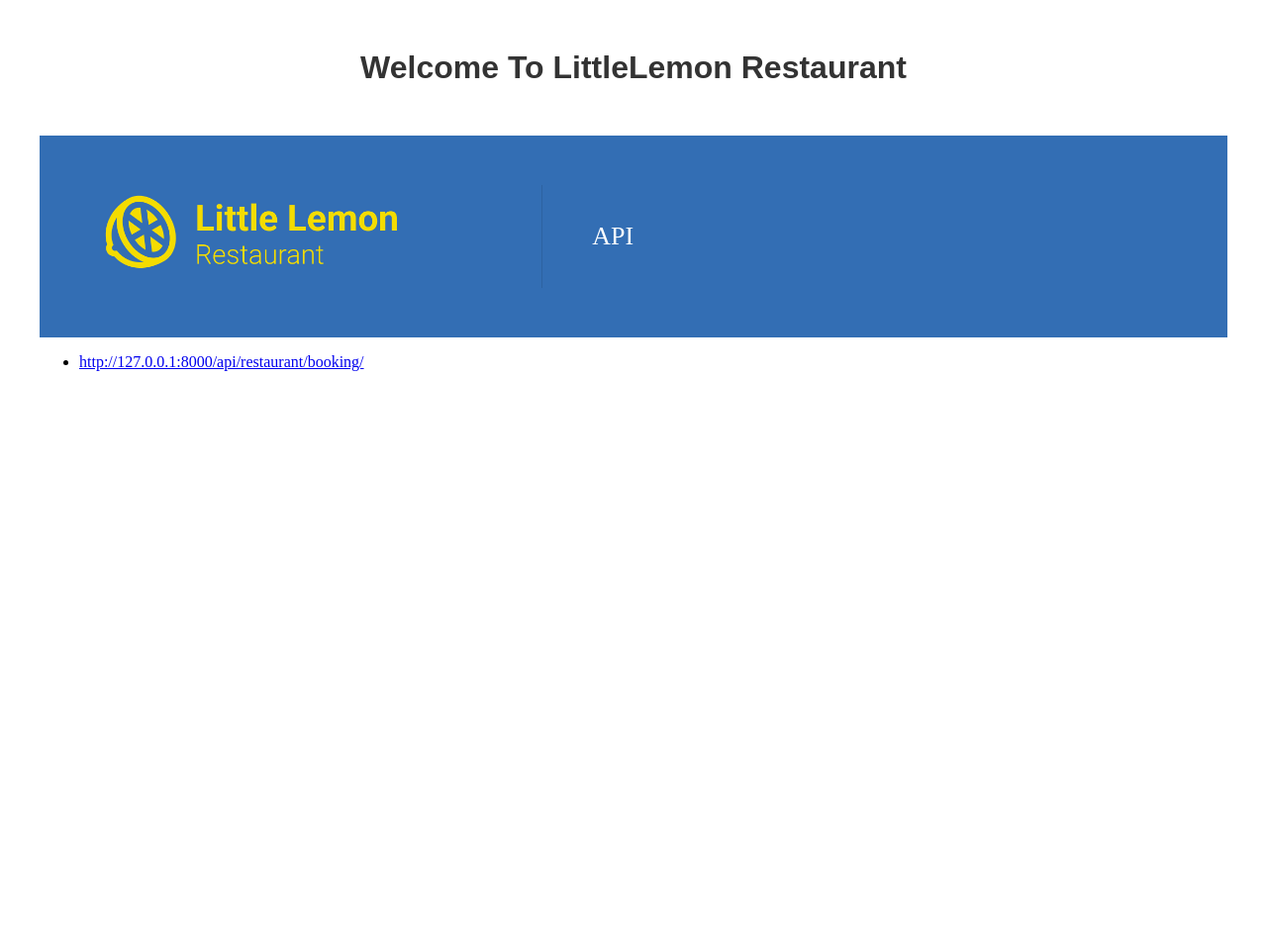
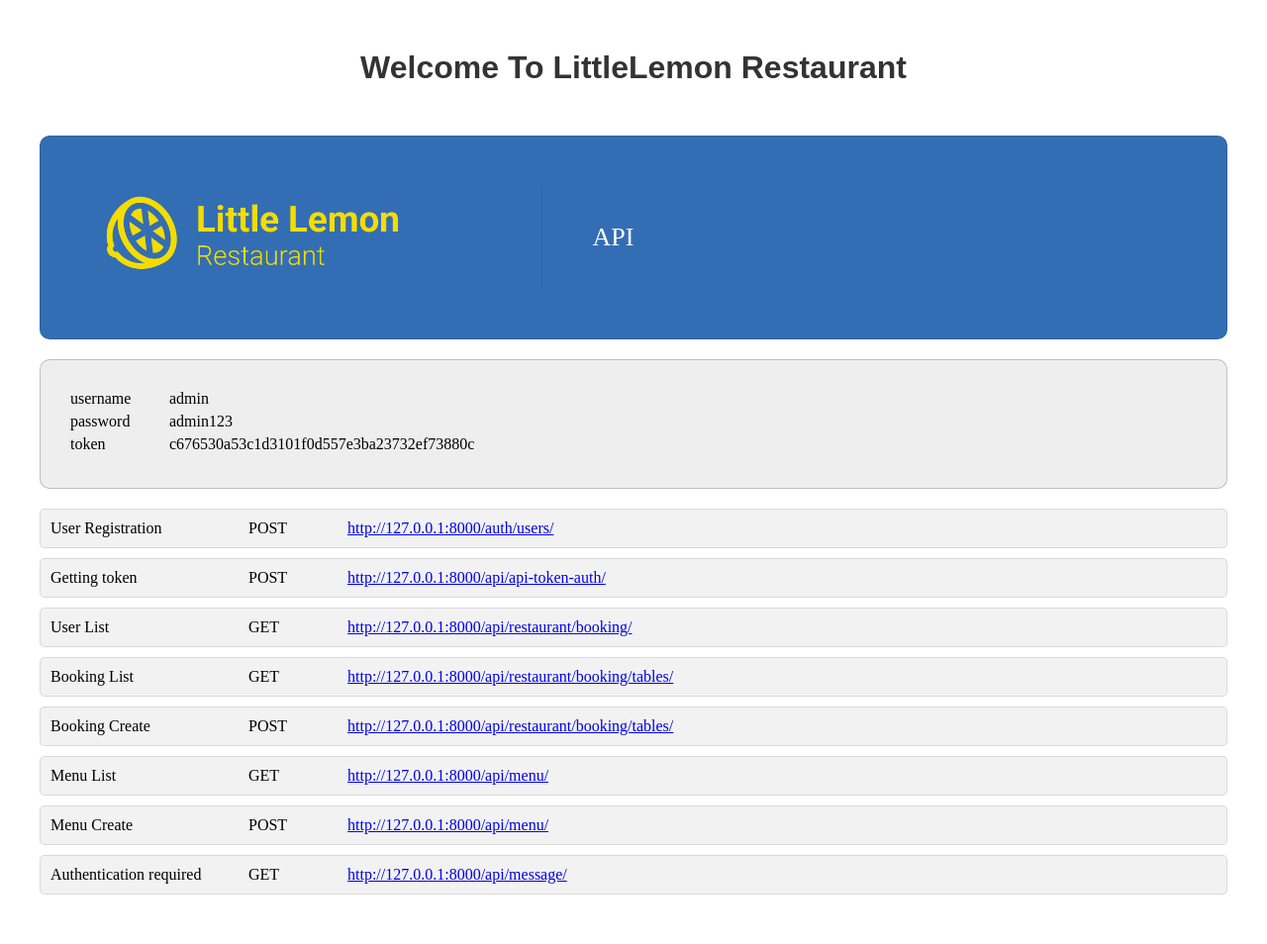
Before and after one commit to sanjeevpraja/littlelemon, a Django app: page / in a window 1280 px wide. Shown: the whole page at 99% size. Before the commit the page ends 375 px from the top, so only its background shows below. Run offline with Django 4.2, Linux system fonts and the light colour scheme.

Commit message:
added readme

```diff
--- a/restaurant/static/restaurant/style.css
+++ b/restaurant/static/restaurant/style.css
@@ -18,6 +18,8 @@ body{
   display: grid;
   grid-template-columns: 1fr 1.4fr;
   place-content: center;
+  border-radius:10px;
+  border: 1px solid rgba(0,0,0,.1);
 }
 .logo{
   border-right: 1px solid rgba(0,0,0,.1);
@@ -31,3 +33,32 @@ body{
   align-items: center;
   font-size: 26px;
 }
+
+.login-wrap{
+  margin: 20px 0;
+  background: #eeeeee;
+  padding: 30px;
+  border: 1px solid rgba(0,0,0,.2);
+  border-radius:10px;
+}
+.login-wrap div{
+  display: grid;
+  grid-template-columns: 100px 1fr;
+  margin-bottom: 5px;;
+}
+
+.api-list{
+  margin: 0;
+  padding: 0;
+  list-style: none;;
+}
+
+.api-list li{
+  border-radius: 5px;
+  background: #f2f2f2;
+  border: 1px solid rgba(0,0,0,.1);
+  padding: 10px;
+  display: grid;
+  grid-template-columns: 200px 100px 1fr;
+  margin-bottom: 10px;
+}
--- a/restaurant/views.py
+++ b/restaurant/views.py
@@ -22,10 +22,12 @@ class MenuItemsView(generics.ListCreateAPIView):
     serializer_class = MenuItemSerializer
 
 class SingleMenuView(generics.RetrieveUpdateAPIView, generics.DestroyAPIView):
+    permission_classes = [IsAuthenticated]
     queryset = MenuItem.objects.all()
     serializer_class = MenuItemSerializer
 
 class BookingViewSet(viewsets.ModelViewSet):
+    permission_classes = [IsAuthenticated]
     queryset = Booking.objects.all()
     serializer_class = BookingSerializer
 
--- a/templates/index.html
+++ b/templates/index.html
@@ -12,9 +12,53 @@
          <div class="logo"><img src="{% static 'restaurant/logo.png' %}"></div>
          <div class="desc">API</div>
       </div>
-      <ul>
+
+      <div class="login-wrap">
+      <div><span>username</span><span> admin</span></div>
+      <div><span>password</span><span> admin123</span></div>
+      <div><span>token</span><span> c676530a53c1d3101f0d557e3ba23732ef73880c</span></div>
+      </div>
+
+      <ul class="api-list">
          <li>
+            <span class="title">User Registration</span>
+            <span class="method">POST</span>
+            <a href="http://127.0.0.1:8000/auth/users/ ">http://127.0.0.1:8000/auth/users/ </a>
+         </li>
+         <li>
+            <span class="title">Getting token </span>
+            <span class="method">POST</span>
+            <a href="http://127.0.0.1:8000/api/api-token-auth/ ">http://127.0.0.1:8000/api/api-token-auth/ </a>
+         </li>
+         <li>
+            <span class="title">User List</span>
+            <span class="method">GET</span>
             <a href="http://127.0.0.1:8000/api/restaurant/booking/">http://127.0.0.1:8000/api/restaurant/booking/</a>
+         </li>
+         <li>
+            <span class="title">Booking List</span>
+            <span class="method">GET</span>
+            <a href="http://127.0.0.1:8000/api/restaurant/booking/tables/">http://127.0.0.1:8000/api/restaurant/booking/tables/</a>
+         </li>
+         <li>
+            <span class="title">Booking Create</span>
+            <span class="method">POST</span>
+            <a href="http://127.0.0.1:8000/api/restaurant/booking/tables/">http://127.0.0.1:8000/api/restaurant/booking/tables/</a>
+         </li>
+         <li>
+            <span class="title">Menu List</span>
+            <span class="method">GET</span>
+            <a href="http://127.0.0.1:8000/api/menu/">http://127.0.0.1:8000/api/menu/</a>
+         </li>
+         <li>
+            <span class="title">Menu Create</span>
+            <span class="method">POST</span>
+            <a href="http://127.0.0.1:8000/api/menu/">http://127.0.0.1:8000/api/menu/</a>
+         </li>
+         <li>
+            <span class="title">Authentication required</span>
+            <span class="method">GET</span>
+            <a href="http://127.0.0.1:8000/api/message/">http://127.0.0.1:8000/api/message/</a>
          </li>
       </ul>
    </div>
```
Also changed, not shown: Readme.txt, 1 other file.
